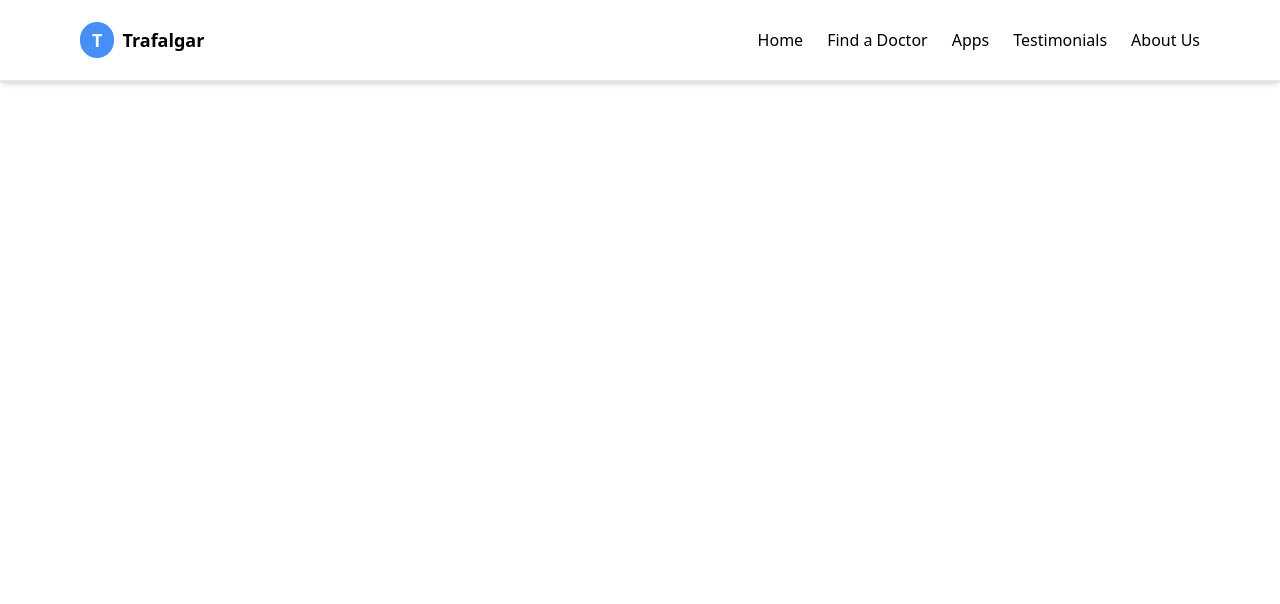
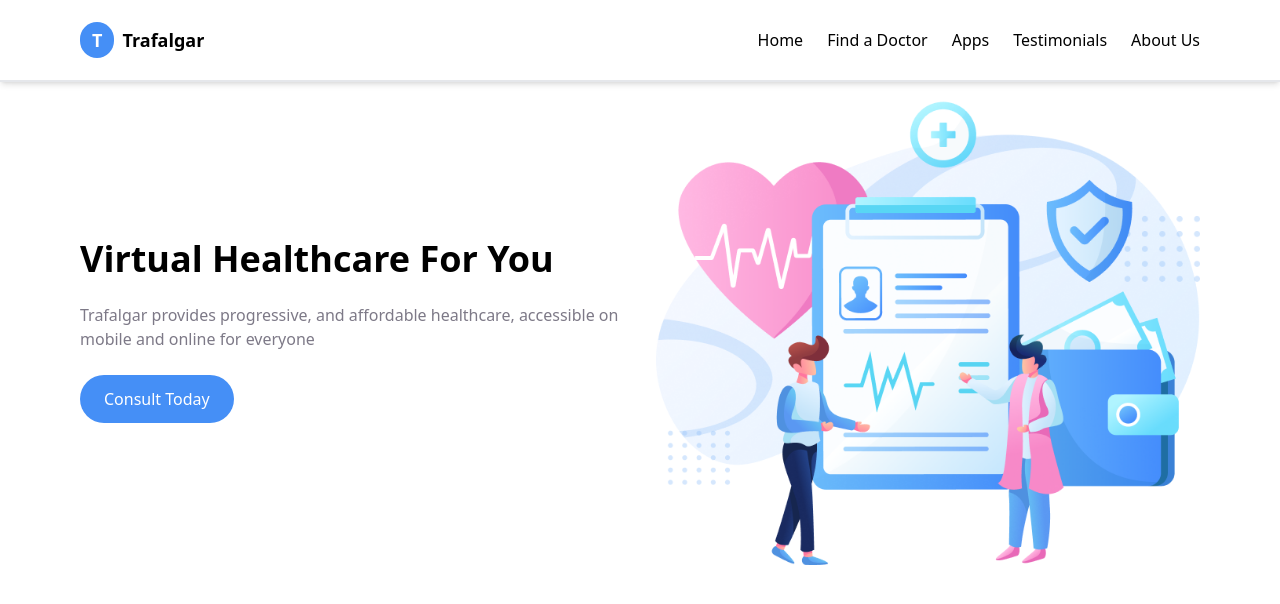
Before and after one commit to daniels9028/Assignmentday29, a React (Vite) app: page / in a window 1280 px wide. Shown: the top 604 px of the page. Built offline with nearby package versions, Linux system fonts and the light colour scheme.

Commit message:
Banner Section

```diff
--- a/src/App.jsx
+++ b/src/App.jsx
@@ -1,10 +1,14 @@
 import React from "react";
 import Navbar from "./components/Navbar";
+import Banner from "./components/Banner";
+
+import banner from "./assets/banner.png";
 
 const App = () => {
   return (
     <>
       <Navbar />
+      <Banner banner={banner} />
     </>
   );
 };
--- /dev/null
+++ b/src/components/Banner.jsx
@@ -0,0 +1,27 @@
+import React from "react";
+
+const Banner = ({ banner }) => {
+  return (
+    <section className="my-24 max-w-[1444px] mx-auto lg:px-20 px-10">
+      <div className="grid lg:grid-cols-2 grid-cols-1 lg:gap-8 gap-16 place-items-center">
+        <div className="space-y-6 lg:order-first order-last">
+          <h3 className="text-4xl font-semibold">Virtual Healthcare For You</h3>
+          <p className="text-[#7D7987]">
+            Trafalgar provides progressive, and affordable healthcare,
+            accessible on mobile and online for everyone
+          </p>
+          <button className="bg-[#458FF6] text-white py-3 px-6 rounded-full font-medium">
+            Consult Today
+          </button>
+        </div>
+        <img
+          src={banner}
+          className="object-cover lg:order-last order-first"
+          alt="banner"
+        />
+      </div>
+    </section>
+  );
+};
+
+export default Banner;
--- a/src/components/Navbar.jsx
+++ b/src/components/Navbar.jsx
@@ -7,7 +7,7 @@ const Navbar = () => {
 
   return (
     <header className="fixed top-0 left-0 w-full bg-white border-b-2 border-gray-200 shadow-md">
-      <nav className="max-w-[1444px] mx-auto py-4 px-20 h-20 flex justify-between items-center">
+      <nav className="max-w-[1444px] mx-auto py-4 lg:px-20 px-10 h-20 flex justify-between items-center">
         <div className="flex items-center gap-2">
           <h1 className="bg-[#458FF6] text-white rounded-full px-3 py-1 font-semibold text-lg">
             T
```
Also changed, not shown: src/assets/banner.png (added).
